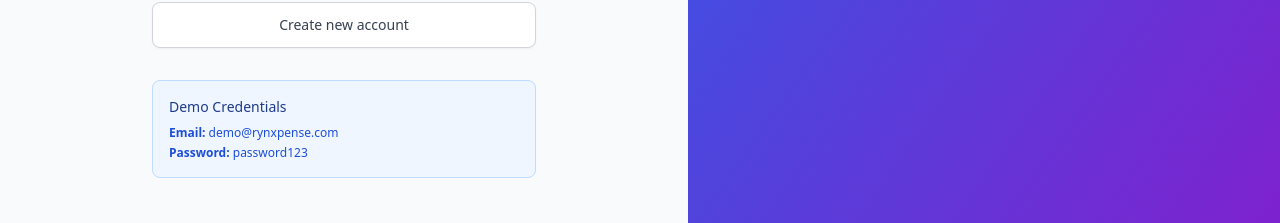
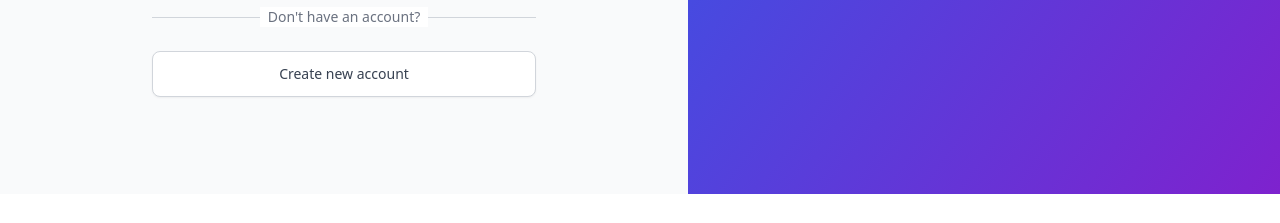
Before and after one commit to ryanvincecastillo/rynxpense, a React (Create React App) app: page /login in a window 1280 px wide. Shown: the part 606-829 px from the top of the page. After the commit the page ends 800 px from the top, so only its background shows below. Built offline with nearby package versions, Linux system fonts and the light colour scheme; no server answers.

Commit message:
chore: comment out demo credentials and summary cards in LoginPage and TransactionsPage

```diff
--- a/src/features/auth/LoginPage.tsx
+++ b/src/features/auth/LoginPage.tsx
@@ -142,13 +142,13 @@
           </div>
 
           {/* Demo credentials */}
-          <div className="mt-8 p-4 bg-blue-50 rounded-lg border border-blue-200">
+          {/* <div className="mt-8 p-4 bg-blue-50 rounded-lg border border-blue-200">
             <h4 className="text-sm font-medium text-blue-900 mb-2">Demo Credentials</h4>
             <div className="text-xs text-blue-700 space-y-1">
               <p><strong>Email:</strong> demo@rynxpense.com</p>
               <p><strong>Password:</strong> password123</p>
             </div>
-          </div>
+          </div> */}
         </div>
       </div>
 
--- a/src/features/transactions/TransactionsPage.tsx
+++ b/src/features/transactions/TransactionsPage.tsx
@@ -382,7 +382,7 @@
       </div>
 
       {/* Summary Cards */}
-      {summary && (
+      {/* {summary && (
         <div className="grid grid-cols-1 md:grid-cols-4 gap-6">
           <Card className="bg-gradient-to-br from-green-50 to-green-100 border-green-200">
             <div className="flex items-center justify-between">
@@ -428,7 +428,7 @@
             </div>
           </Card>
         </div>
-      )}
+      )} */}
 
       {/* Filters */}
       <Card>
```
